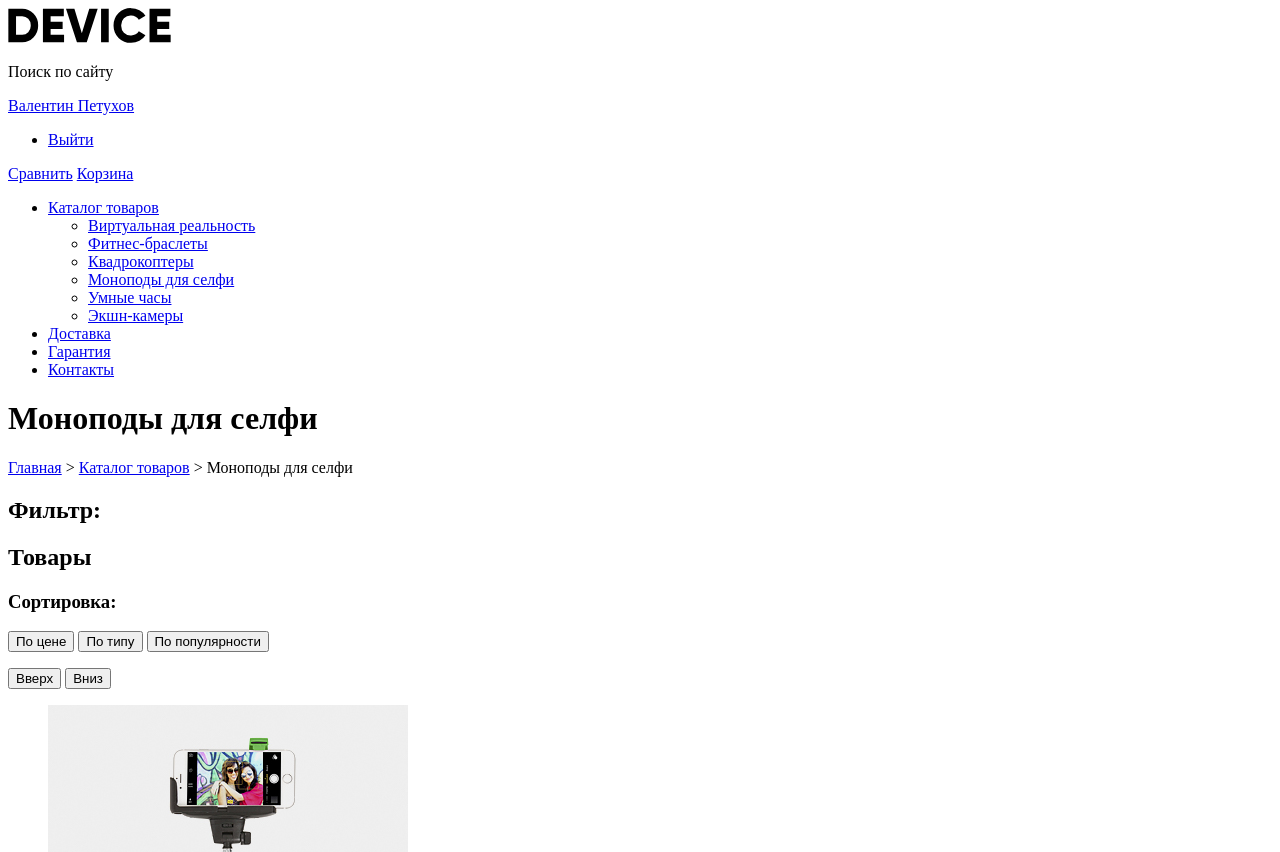
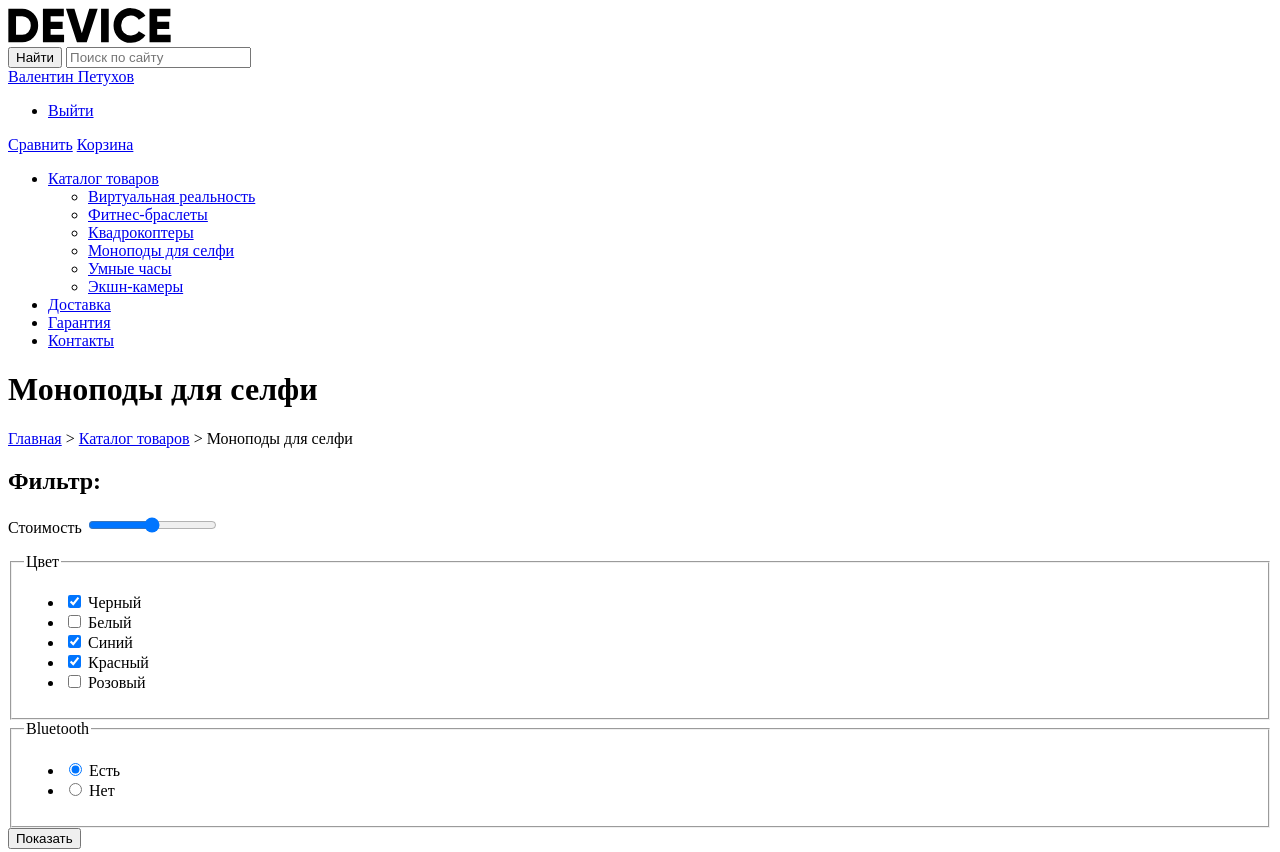
Before and after one commit to strongardo/831753-device-26, a plain HTML site: page catalog.html in a window 1280 px wide. Shown: the top 852 px of the page. Drawn offline with Linux system fonts and the light colour scheme.

Commit message:
Добавил формы

```diff
--- a/catalog.html
+++ b/catalog.html
@@ -9,13 +9,14 @@
 <body>
 
   <header>
-    <a href="index.html">
+    <a href="index.html" aria-label="Главная">
       <img src="img/logo-device.svg" width="163" height="35" alt="Логотип интернет-магазина Device">
     </a>
-    <p>
-      <a href="search.html"></a>
-      Поиск по сайту
-    </p>
+    <form action="#" method="GET">
+      <!-- <a href="#" aria-label="Найти"></a> -->
+      <button type="submit">Найти</button>
+      <input type="search" name="search" aria-label="Поиск по сайту" placeholder="Поиск по сайту">
+    </form>
     <div>
       <a href="#">Валентин Петухов</a>
       <ul>
@@ -58,7 +59,51 @@
 
     <section>
       <h2>Фильтр:</h2>
-      <!-- Здесь будет форма -->
+      <form action="#" method="GET">
+        <p>
+          <label for="cost">Стоимость</label>
+          <input type="range" name="cost" id="cost" min="0" max="5000">
+        </p>
+        <fieldset>
+          <legend>Цвет</legend>
+          <ul>
+            <li>
+              <input type="checkbox" name="black" id="filter-black" checked>
+              <label for="filter-black">Черный</label>
+            </li>
+            <li>
+              <input type="checkbox" name="white" id="filter-white">
+              <label for="filter-white">Белый</label>
+            </li>
+            <li>
+              <input type="checkbox" name="blue" id="filter-blue" checked>
+              <label for="filter-blue">Синий</label>
+            </li>
+            <li>
+              <input type="checkbox" name="red" id="filter-red" checked>
+              <label for="filter-red">Красный</label>
+            </li>
+            <li>
+              <input type="checkbox" name="pink" id="filter-pink">
+              <label for="filter-pink">Розовый</label>
+            </li>
+          </ul>
+        </fieldset>
+        <fieldset>
+          <legend>Bluetooth</legend>
+          <ul>
+            <li>
+              <input type="radio" name="bluetooth" id="filter-yes" value="bluetooth-yes" checked>
+              <label for="filter-yes">Есть</label>
+            </li>
+            <li>
+              <input type="radio" name="bluetooth" id="filter-no" value="bluetooth-no">
+              <label for="filter-no">Нет</label>
+            </li>
+          </ul>
+        </fieldset>
+        <button type="submit">Показать</button>
+      </form>
     </section>
 
     <section>
@@ -148,7 +193,7 @@
       <li><a href="#">Инстаграм</a></li>
       <li><a href="#">Твиттер</a></li>
     </ul>
-    <a href="https://htmlacademy.ru/intensive/htmlcss">
+    <a href="https://htmlacademy.ru/intensive/htmlcss" aria-label="Профессиональный онлайн‑курс HTML и CSS, уровень 1">
       <img src="img/logo-html.svg" alt="Логотип Академии" width="27" height="35">
     </a>
 
```
Also changed, not shown: index.html (+36 -20 lines).
